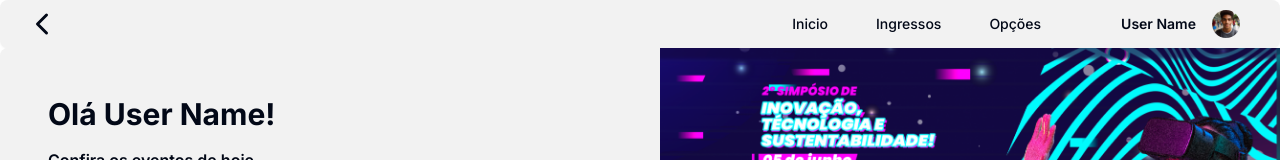
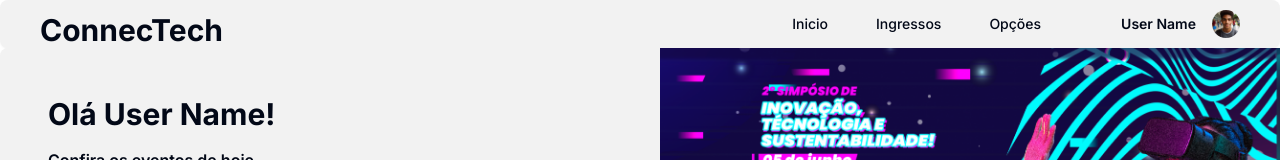
Before and after one commit to Matheus-kb/ConnecTech-Front, a Next.js app: page / in a window 1280 px wide. Shown: the top 160 px of the page. Built offline with nearby package versions, Linux system fonts and the light colour scheme; no server answers.

Commit message:
feat: desktop header responsiveness

```diff
--- a/components/header.tsx
+++ b/components/header.tsx
@@ -20,7 +20,12 @@ const Header = () => {
   return (
     <Card className="max-h-12">
       <CardContent className="flex flex-row justify-between items-center pt-1">
-        <ChevronLeft onClick={goBack} className="min-w-9 min-h-9" />
+        <ChevronLeft  className="min-w-9 min-h-9 lg:hidden" />
+        <Button variant="ghost" onClick={goBack} className="hidden lg:block">
+        <div>
+          <h1 className="font-bold text-3xl">ConnecTech</h1>
+        </div>
+        </Button>
         <div className="hidden lg:flex space-x-4 items-end ml-auto">
           {sideMenuItems.slice(0, 3).map((item, index) => (
             <Button key={index} variant="ghost" onClick={item.onClick}>
```
